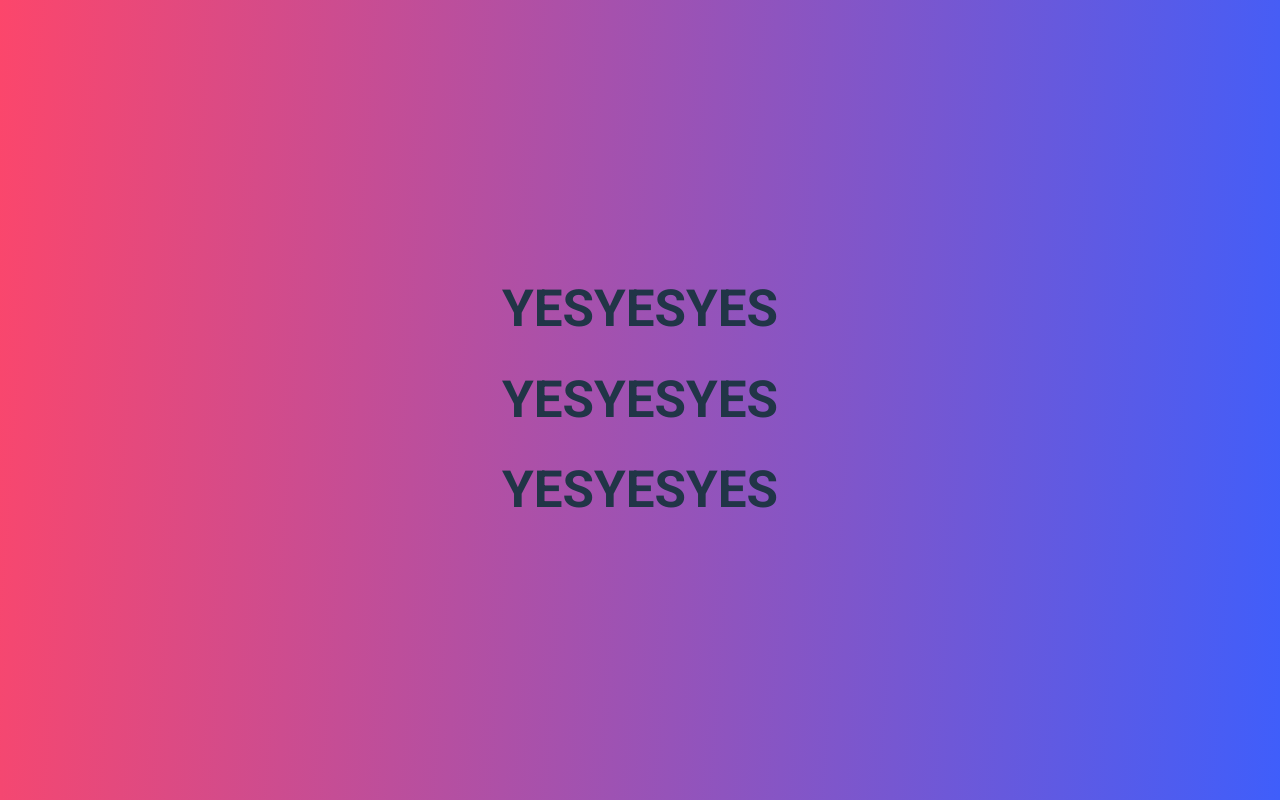
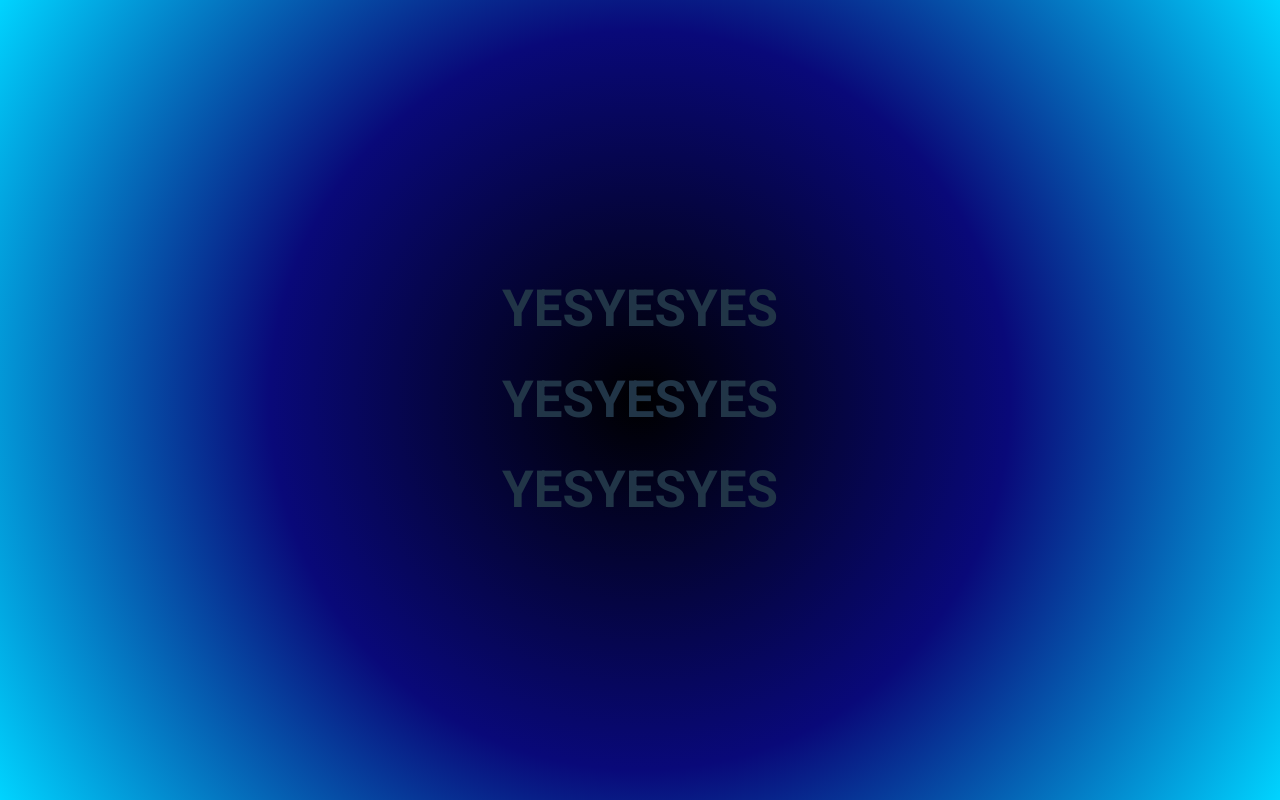
Before and after one commit to Faso-main/TH2, a React (Vite) app in the folder front_app/: page / in a window 1280 px wide. Built offline with nearby package versions, Linux system fonts and the light colour scheme.

Commit message:
update bg for radiant | 1_10_25 14:43

```diff
--- a/front_app/src/index.css
+++ b/front_app/src/index.css
@@ -7,10 +7,8 @@
 
   color-scheme: light dark;
   color: rgba(255, 255, 255, 0.87);
-  background: #3F5EFB;
-  background: linear-gradient(274deg, rgba(63, 94, 251, 1) 0%, rgba(252, 70, 107, 1) 100%);
-  font-synthesis: none;
-  text-rendering: optimizeLegibility;
+background: #000000;
+background: radial-gradient(circle, rgba(0, 0, 0, 1) 0%, rgba(9, 9, 121, 1) 49%, rgba(0, 212, 255, 1) 100%);  text-rendering: optimizeLegibility;
   -webkit-font-smoothing: antialiased;
   -moz-osx-font-smoothing: grayscale;
 }
```
